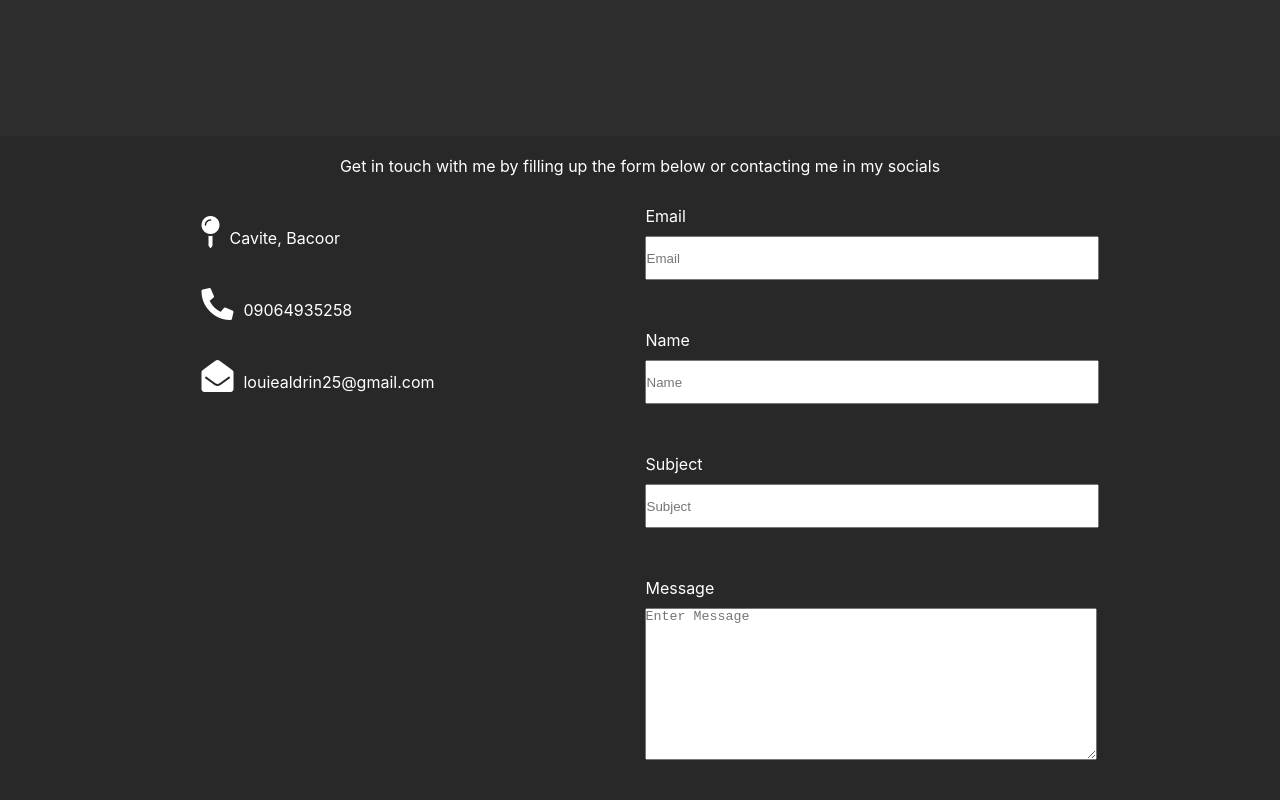
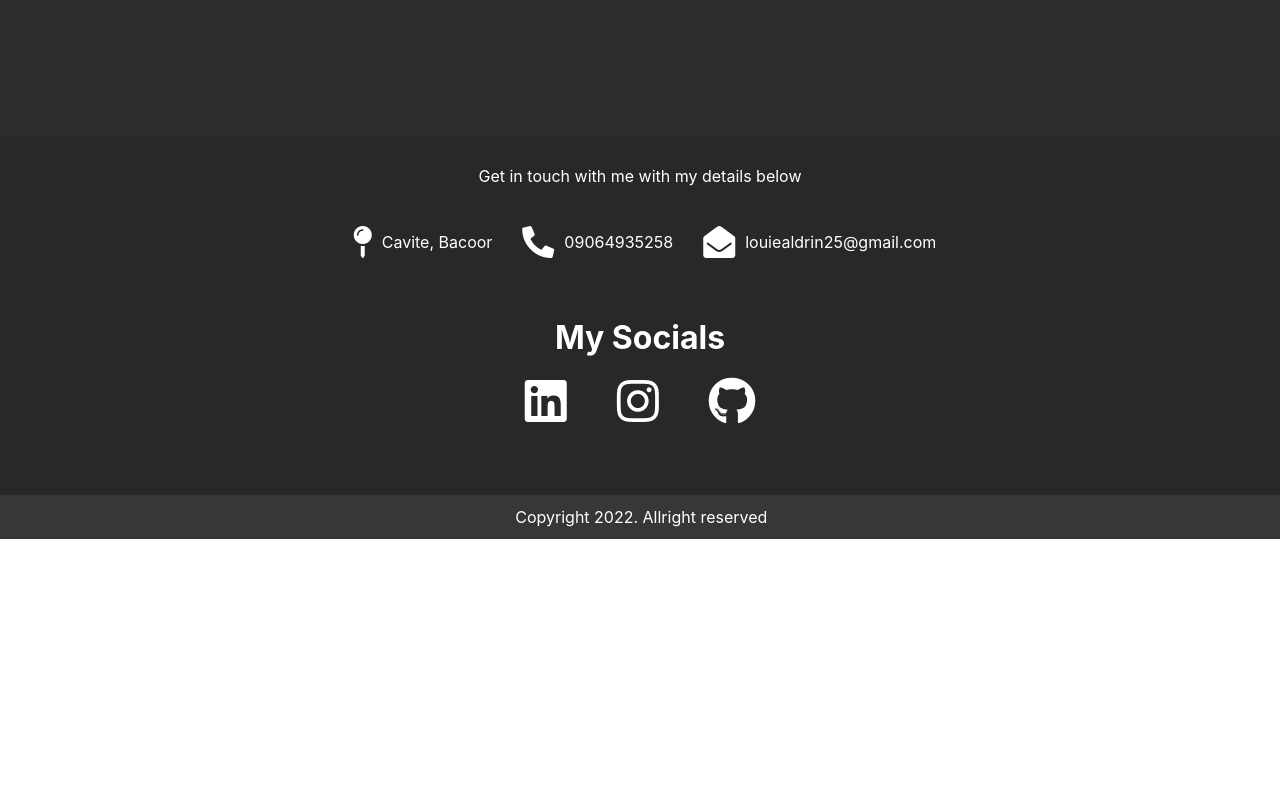
Before and after one commit to lowe25/Portfolio-Website, a React (Create React App) app: page / in a window 1280 px wide. Shown: the part 2480-3280 px from the top of the page. After the commit the page ends 3019 px from the top, so only its background shows below. Built offline with nearby package versions, Linux system fonts and the light colour scheme.

Commit message:
Removed contact field

```diff
--- a/src/Pages/Contacts.js
+++ b/src/Pages/Contacts.js
@@ -34,10 +34,9 @@ function Contacts() {
   return (
     <div className="contact-container">
       <p>
-        Get in touch with me by filling up the form below or contacting me in my
-        socials
+        Get in touch with me with my details below
       </p>
-      {modal && (
+     {/* {modal && (
         <div className="modal">
           <div
           onClick={toggleModal}
@@ -48,10 +47,10 @@ function Contacts() {
           onClick={toggleModal}>X</button>
           </div>
         </div>
-      )}
+      )} */}
       <div className="contact-details">
         <div className="contact">
-          <ul>
+          <ul className="contact-list">
             <li>
               <i className="fas fa-map-pin fa-2x"></i>Cavite, Bacoor
             </li>
@@ -64,7 +63,7 @@ function Contacts() {
             </li>
           </ul>
         </div>
-        <div className="form">
+       {/* <div className="form">
           <form ref={form} className="contact-form" onSubmit={handleSubmit(onSubmit)}>
             <label htmlFor="email">Email</label>
             <input
@@ -113,7 +112,7 @@ function Contacts() {
               onClick={toggleModal}
             />
           </form>
-        </div>
+        </div> */}
       </div>
       <div className="contact-socials">
         <h1>My Socials</h1>
--- a/src/Styles/Pages/Contact.scss
+++ b/src/Styles/Pages/Contact.scss
@@ -1,7 +1,7 @@
 .contact-container {
+  padding: 10px;
   display: grid;
   align-items: center;
-  min-height: 100vh;
   background-color: $bg-color1;
   color: $font-color;
   p {
@@ -33,6 +33,7 @@
 .overlay {
     background: rgba(49,49,49,0.8);
 }
+
 .modal-content {
     position: absolute;
     top: 40%;
@@ -73,6 +74,8 @@
     color: $font-color;
     ul {
       li {
+        display: flex;
+        align-items: center;
         list-style: none;
         padding: 10px;
         i {
@@ -80,6 +83,14 @@
         }
       }
     }
+  }
+}
+
+.contact-list {
+  display: flex;
+  justify-content: center;
+  @include mobile-device(mobile-md) {
+    flex-direction: column;
   }
 }
 
```
